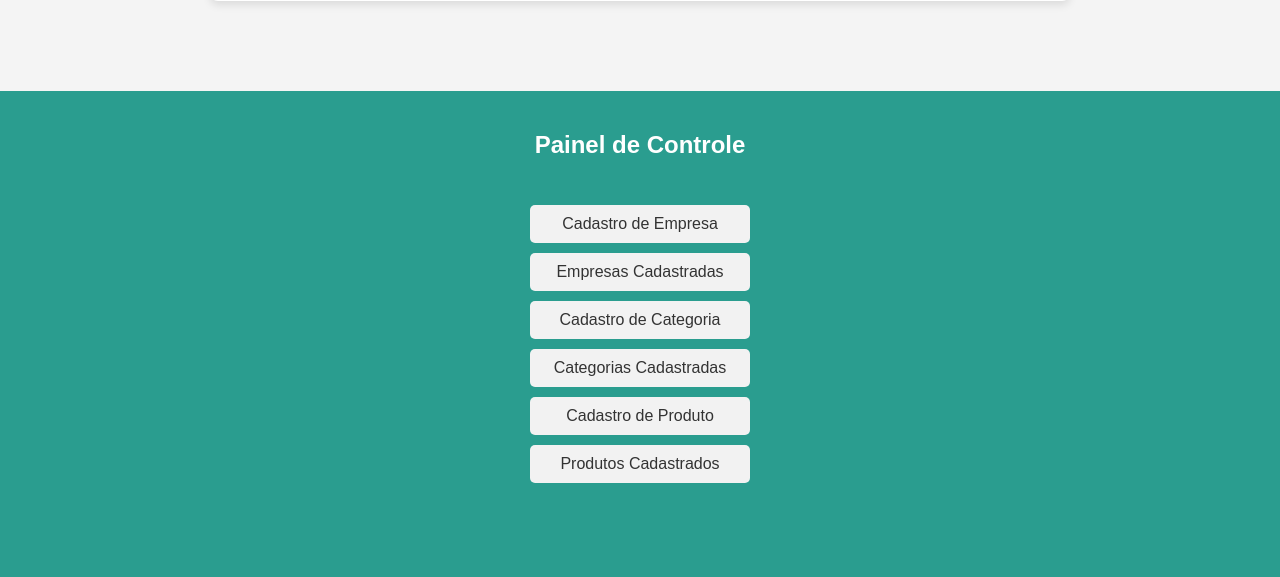
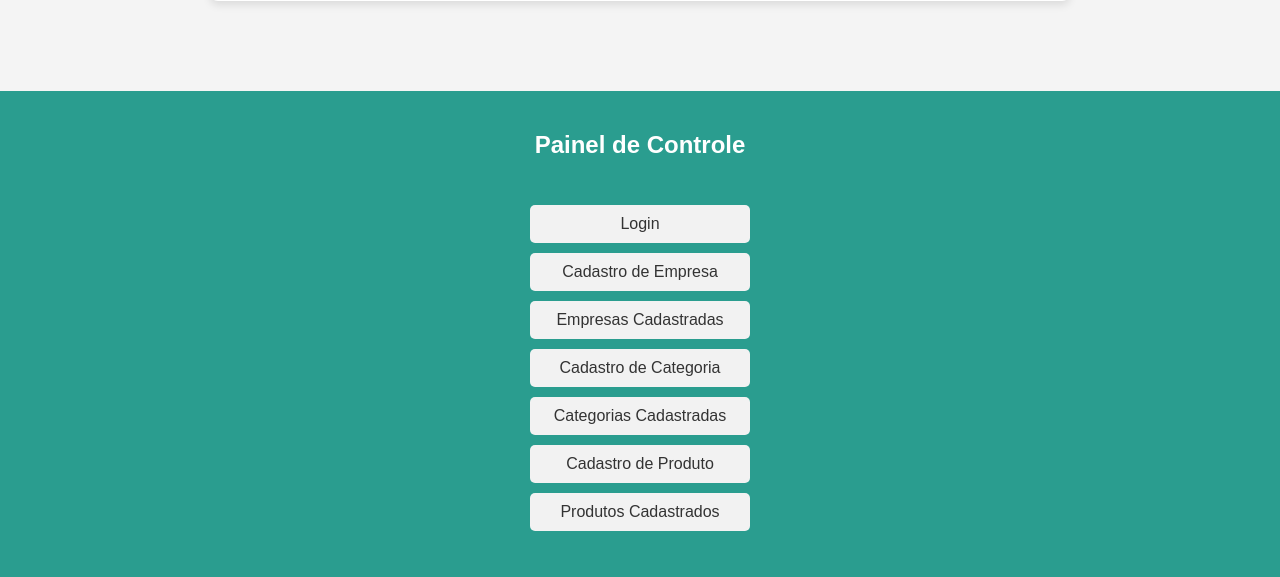
Before and after one commit to sv1801198/doamparo, a FastAPI app: page / in a window 1280 px wide. Shown: the part 504-1081 px from the top of the page. Before the commit the page ends 987 px from the top, so only its background shows below. Run offline with FastAPI, Linux system fonts and the light colour scheme.

Commit message:
Produção

```diff
--- a/templates/index.html
+++ b/templates/index.html
@@ -167,6 +167,7 @@
     <div class="control-panel">
         <h2>Painel de Controle</h2>
         <ul>
+            <li><a href="/login">Login</a></li>
             <li><a href="/cadastro_empresa">Cadastro de Empresa</a></li>
             <li><a href="/empresas_cadastradas">Empresas Cadastradas</a></li>
             <li><a href="/cadastro_categoria">Cadastro de Categoria</a></li>
```
